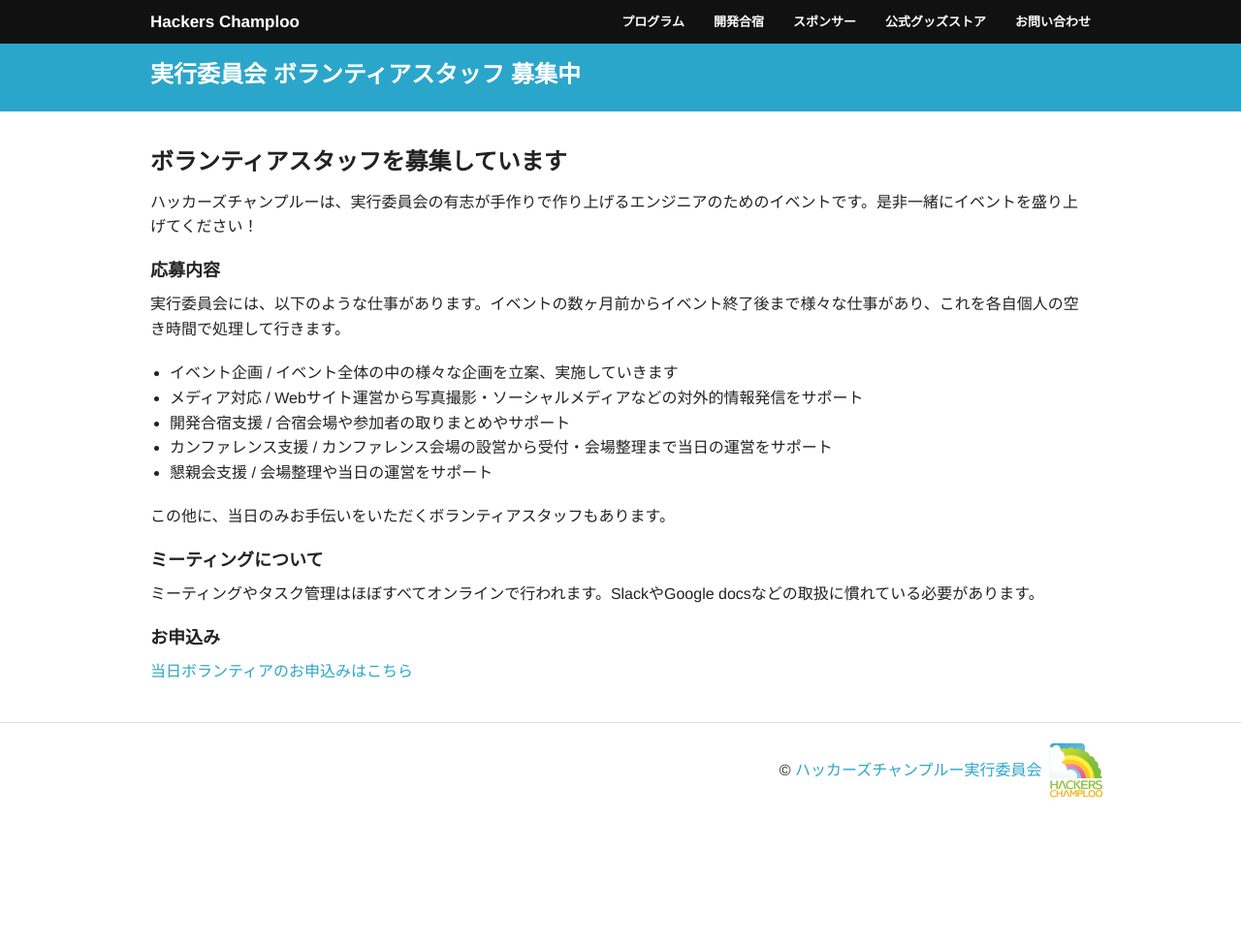
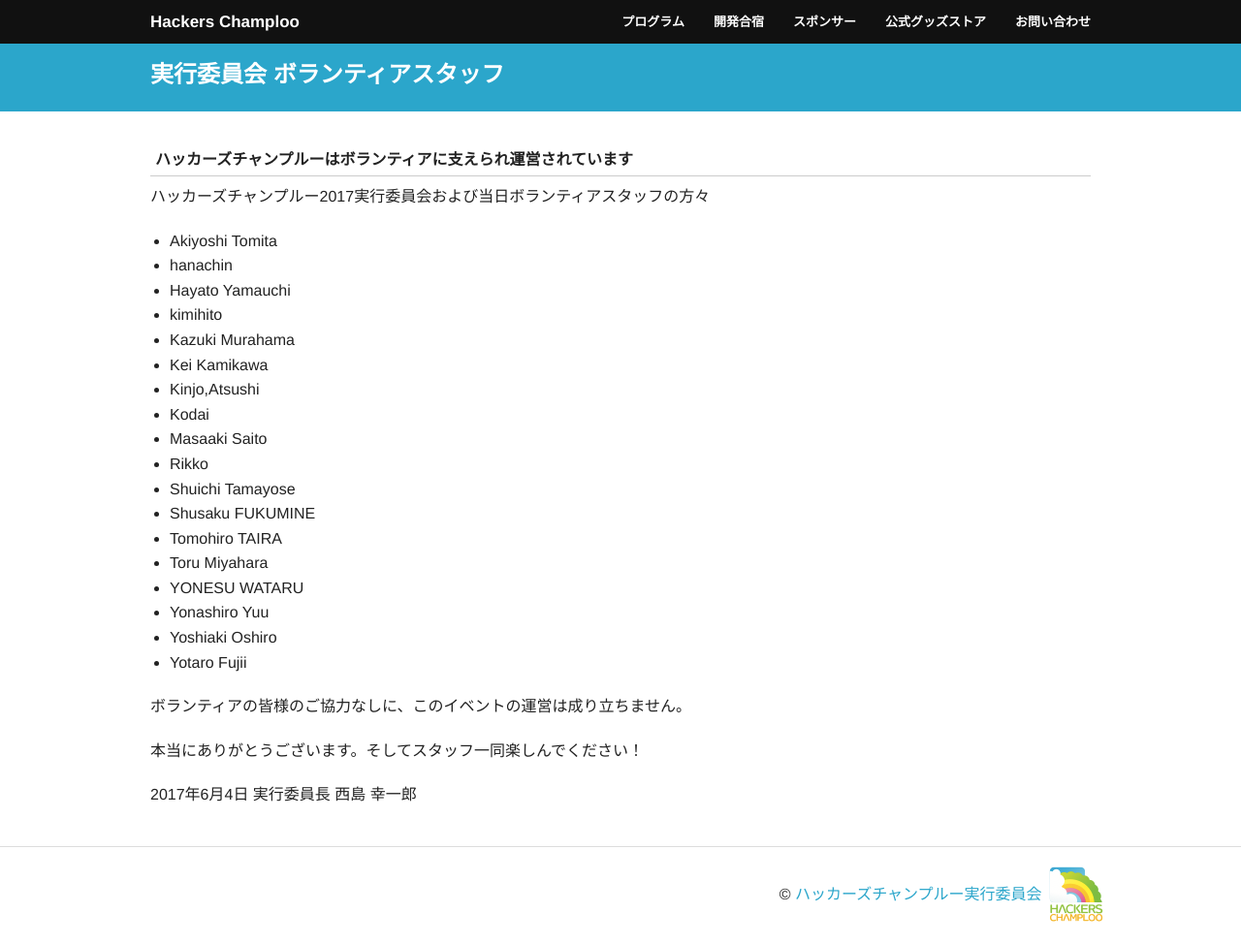
Before and after one commit to hackers-champloo/hackers-champloo.github.io, a Jekyll site: the page built from 2017/staff.md, in a window 1280 px wide and 974 px high. Shown: the whole window at 97% size. Built offline with Jekyll 4.4.1, drawn with Linux system fonts in a browser that asks for light colours; nearby versions of some CDN libraries.

Commit message:
ボランティアスタッフロール追加

```diff
--- a/2017/staff.md
+++ b/2017/staff.md
@@ -1,30 +1,34 @@
 ---
 home: 2017
 layout: camp/layout
-title: 実行委員会 ボランティアスタッフ 募集中
+title: 実行委員会 ボランティアスタッフ
 ---
 
-# ボランティアスタッフを募集しています
+### ハッカーズチャンプルーはボランティアに支えられ運営されています
 
-ハッカーズチャンプルーは、実行委員会の有志が手作りで作り上げるエンジニアのためのイベントです。是非一緒にイベントを盛り上げてください！
+ハッカーズチャンプルー2017実行委員会および当日ボランティアスタッフの方々
 
-## 応募内容
+* Akiyoshi Tomita
+* hanachin
+* Hayato Yamauchi
+* kimihito
+* Kazuki Murahama
+* Kei Kamikawa
+* Kinjo,Atsushi
+* Kodai
+* Masaaki Saito
+* Rikko
+* Shuichi Tamayose
+* Shusaku FUKUMINE
+* Tomohiro TAIRA
+* Toru Miyahara
+* YONESU WATARU
+* Yonashiro Yuu
+* Yoshiaki Oshiro
+* Yotaro Fujii
 
-実行委員会には、以下のような仕事があります。イベントの数ヶ月前からイベント終了後まで様々な仕事があり、これを各自個人の空き時間で処理して行きます。
+ボランティアの皆様のご協力なしに、このイベントの運営は成り立ちません。
 
-* イベント企画 / イベント全体の中の様々な企画を立案、実施していきます
-* メディア対応 / Webサイト運営から写真撮影・ソーシャルメディアなどの対外的情報発信をサポート
-* 開発合宿支援 / 合宿会場や参加者の取りまとめやサポート
-* カンファレンス支援 / カンファレンス会場の設営から受付・会場整理まで当日の運営をサポート
-* 懇親会支援 / 会場整理や当日の運営をサポート
+本当にありがとうございます。そしてスタッフ一同楽しんでください！
 
-この他に、当日のみお手伝いをいただくボランティアスタッフもあります。
-
-
-## ミーティングについて
-
-ミーティングやタスク管理はほぼすべてオンラインで行われます。SlackやGoogle docsなどの取扱に慣れている必要があります。
-
-## お申込み
-
-[当日ボランティアのお申込みはこちら](https://docs.google.com/forms/d/e/1FAIpQLScZhHFQRSmL7sJ00rnR6FCXVarmSge2fAW2ls1bf7GnPJrQ9Q/viewform?usp=sf_link)
+2017年6月4日 実行委員長 西島 幸一郎
```
Also changed, not shown: 2017/index.md (+4 -4 lines).
